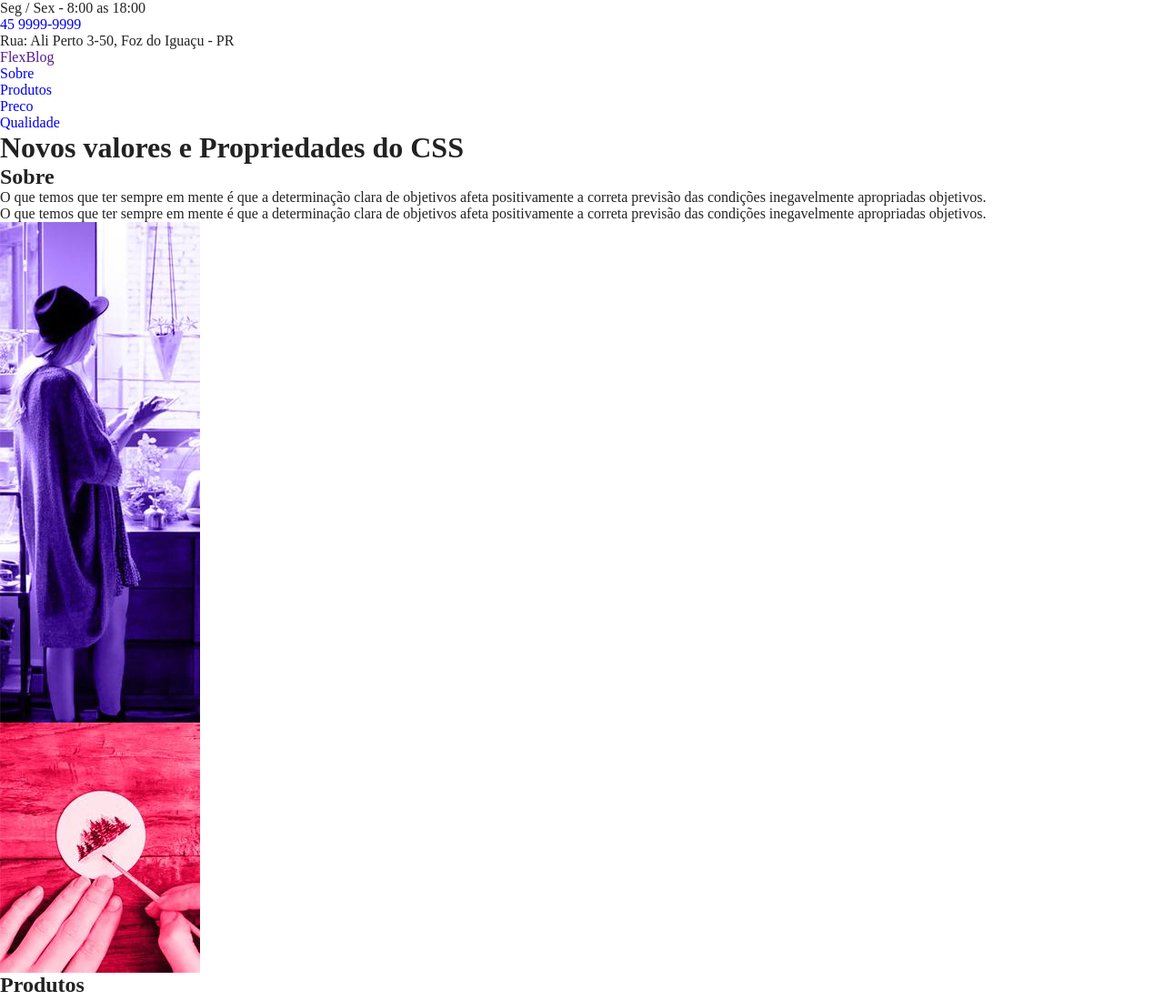
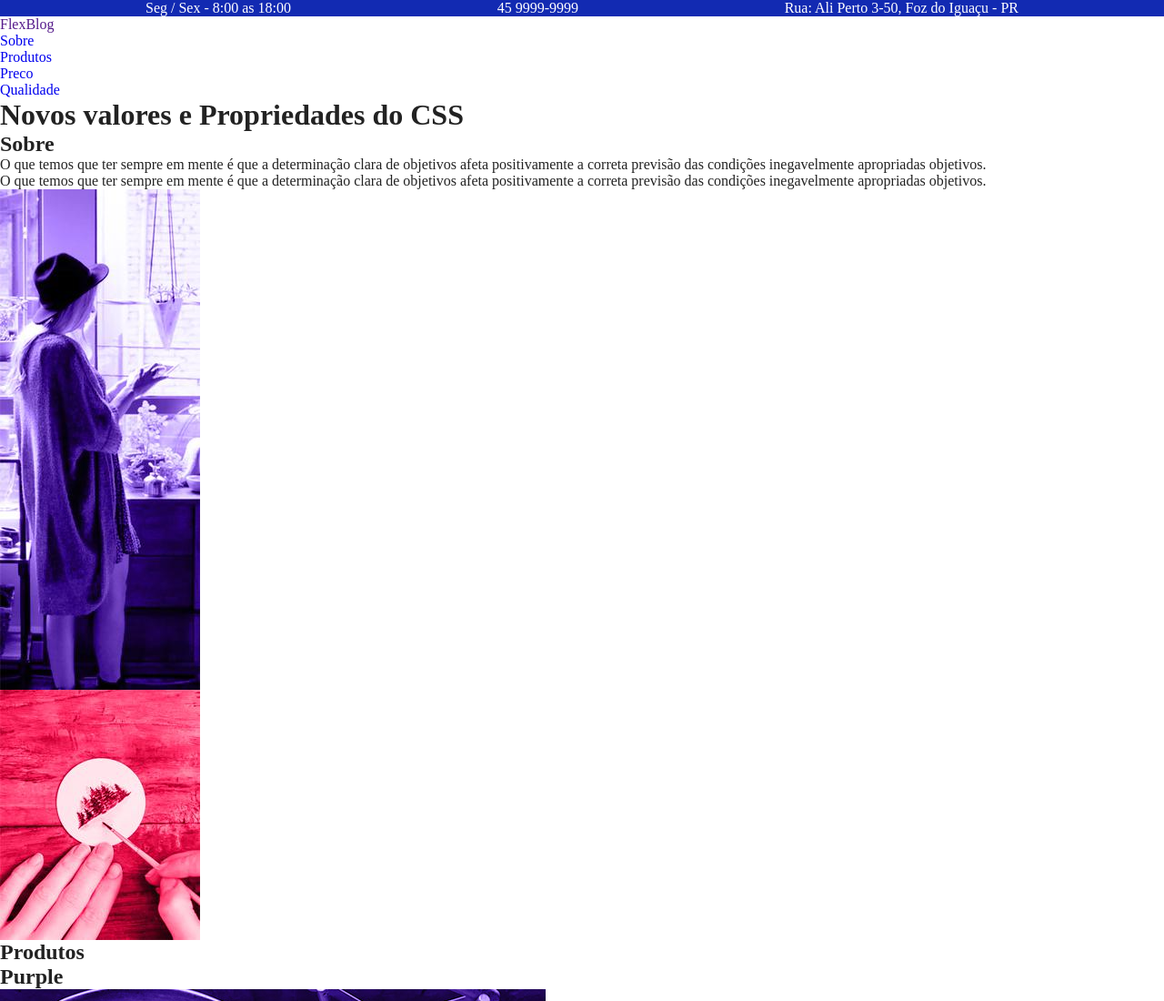
Before and after one commit to wendlersilva/flex-blog, a plain HTML site: page index.html in a window 1280 px wide. Shown: the top 1100 px of the page at 91% size. Drawn offline with Linux system fonts and the light colour scheme.

Commit message:
Super Info

```diff
--- a/css/style.css
+++ b/css/style.css
@@ -23,3 +23,22 @@ img {
 * {
 	box-sizing: border-box;
 }
+
+/*Superinfo*/
+
+.superinfo-bg {
+	background: #122ab2;
+	color: white;
+}
+
+.superinfo {
+	max-width: 960px;
+	margin: 0 auto;
+	display: flex;
+	justify-content: space-between;
+	flex-wrap: wrap;
+}
+
+.superinfo a {
+	color: white;
+}
```
